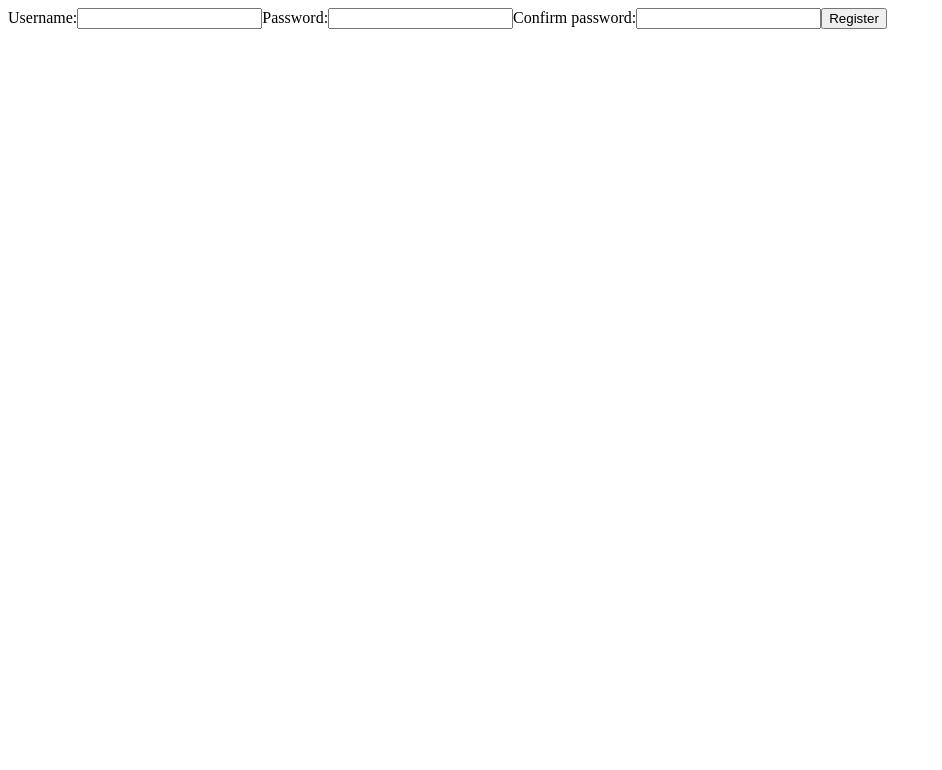
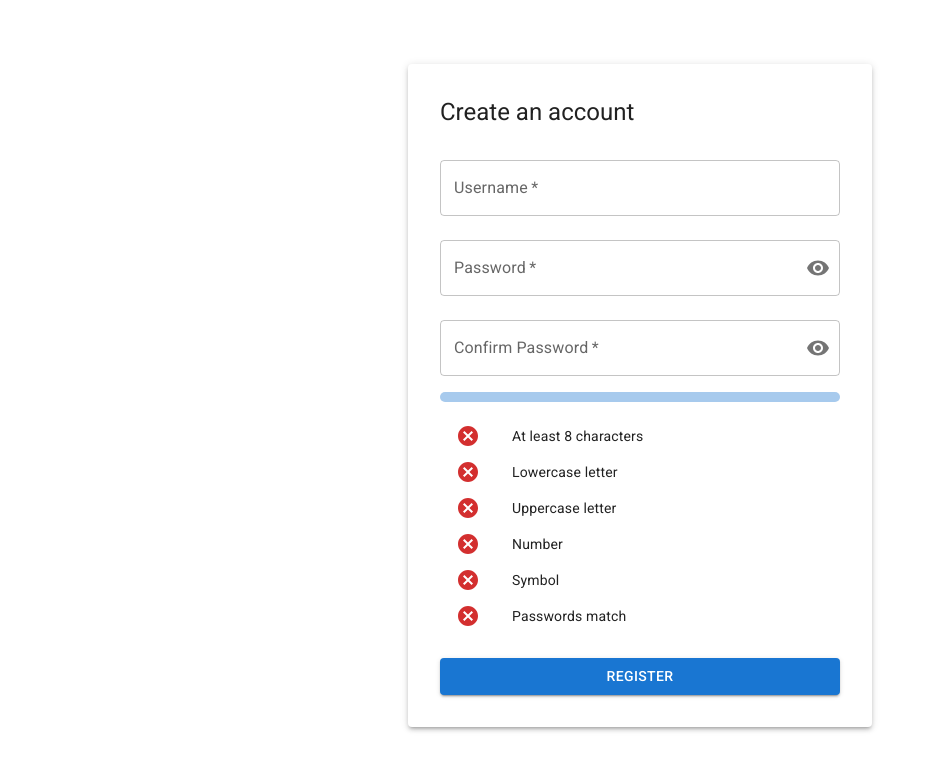
Before and after one commit to khantuevandrei/blog-frontend-author, a React app: page /register in a window 1280 px wide. Shown: the top 770 px of the page, without its empty margins (0-942 px from the left). Built offline with nearby package versions, Linux system fonts and the light colour scheme; the HTML template or start-up script is replaced by a standard one.

Commit message:
Set up register page. Use mui, add password checks

```diff
--- a/src/components/Register.jsx
+++ b/src/components/Register.jsx
@@ -1,5 +1,26 @@
-import { useState } from "react";
+import { useEffect, useState } from "react";
 import { useNavigate } from "react-router";
+import {
+  Box,
+  Button,
+  TextField,
+  Typography,
+  Alert,
+  Paper,
+  IconButton,
+  InputAdornment,
+  LinearProgress,
+  List,
+  ListItem,
+  ListItemIcon,
+  ListItemText,
+} from "@mui/material";
+import {
+  Visibility,
+  VisibilityOff,
+  CheckCircle,
+  Cancel,
+} from "@mui/icons-material";
 
 export default function Register() {
   const navigate = useNavigate();
@@ -10,11 +31,41 @@ export default function Register() {
     confirmPassword: "",
   });
 
+  const [showPassword, setShowPassword] = useState(false);
+  const [showConfirmPassword, setShowConfirmPassword] = useState(false);
   const [error, setError] = useState(null);
   const [success, setSuccess] = useState(null);
 
-  const passwordRegex =
-    /^(?=.*[a-z])(?=.*[A-Z])(?=.*\d)(?=.*[!@#$%^&*()_\-+=\[\]{};:"\\|,.<>\/?]).{8,}$/;
+  // Live validation
+  const [validations, setValidations] = useState({
+    length: false,
+    lowercase: false,
+    uppercase: false,
+    number: false,
+    symbol: false,
+    passwordsMatch: false,
+  });
+
+  const passwordRegex = {
+    lowercase: /[a-z]/,
+    uppercase: /[A-Z]/,
+    number: /\d/,
+    symbol: /[!@#$%^&*()_\-+=\[\]{};:"\\|,.<>\/?]/,
+    length: /.{8,}/,
+  };
+
+  // Update live validation on password change
+  useEffect(() => {
+    const password = form.password;
+    setValidations({
+      length: passwordRegex.length.test(password),
+      lowercase: passwordRegex.lowercase.test(password),
+      uppercase: passwordRegex.uppercase.test(password),
+      number: passwordRegex.number.test(password),
+      symbol: passwordRegex.symbol.test(password),
+      passwordsMatch: password && password === form.confirmPassword,
+    });
+  }, [form.password, form.confirmPassword]);
 
   function handleChange(e) {
     setForm({
@@ -23,20 +74,27 @@ export default function Register() {
     });
   }
 
+  function togglePassword() {
+    setShowPassword((prev) => !prev);
+  }
+
+  function toggleConfirmPassword() {
+    setShowConfirmPassword((prev) => !prev);
+  }
+
+  function passwordStrength() {
+    const vals = Object.values(validations);
+    return vals.filter(Boolean).length / vals.length;
+  }
+
   async function handleSubmit(e) {
     e.preventDefault();
     setError(null);
     setSuccess(null);
 
-    // Validate password
-    if (!passwordRegex.test(form.password)) {
-      setError(
-        "Password must be at least 8 characters long and include lowercase, uppercase, number and symbol"
-      );
-      return;
-    }
-    if (form.password !== form.confirmPassword) {
-      setError("Passwords do not match");
+    // Final validation
+    if (Object.values(validations).some((v) => !v)) {
+      setError("Please fix the validation errors.");
       return;
     }
 
@@ -57,50 +115,117 @@ export default function Register() {
         return;
       }
 
-      setSuccess("Account created. Redirecting to Login...");
+      setSuccess("Account created. Redirecting...");
       setTimeout(() => {
         navigate("/login");
-      }, 1000);
+      }, 3000);
     } catch (err) {
       setError("Network error");
     }
   }
 
   return (
-    <>
+    <Box sx={{ display: "flex", justifyContent: "center", mt: 8, px: 2 }}>
+      <Paper elevation={3} sx={{ p: 4, width: "100%", maxWidth: 400 }}>
+        <Typography variant="h5" mb={2}>
+          Create an account
+        </Typography>
+
         <form onSubmit={handleSubmit}>
-        <label htmlFor="username">Username:</label>
-        <input
-          type="text"
+          <TextField
+            label="Username"
             name="username"
-          id="username"
+            fullWidth
+            margin="normal"
             value={form.username}
             onChange={handleChange}
             required
           />
-        <label htmlFor="password">Password:</label>
-        <input
-          type="password"
+          <TextField
+            label="Password"
+            type={showPassword ? "text" : "password"}
             name="password"
-          id="password"
+            fullWidth
+            margin="normal"
             value={form.password}
             onChange={handleChange}
             required
+            InputProps={{
+              endAdornment: (
+                <InputAdornment position="end">
+                  <IconButton onClick={togglePassword} edge="end">
+                    {showPassword ? <VisibilityOff /> : <Visibility />}
+                  </IconButton>
+                </InputAdornment>
+              ),
+            }}
           />
-        <label htmlFor="confirmPassword">Confirm password:</label>
-        <input
-          type="password"
+          <TextField
+            label="Confirm Password"
+            type={showConfirmPassword ? "text" : "password"}
             name="confirmPassword"
-          id="confirmPassword"
+            fullWidth
+            margin="normal"
             value={form.confirmPassword}
             onChange={handleChange}
             required
+            InputProps={{
+              endAdornment: (
+                <InputAdornment position="end">
+                  <IconButton onClick={toggleConfirmPassword} edge="end">
+                    {showConfirmPassword ? <VisibilityOff /> : <Visibility />}
+                  </IconButton>
+                </InputAdornment>
+              ),
+            }}
           />
-        <button type="submit">Register</button>
+          {/* Password strength meter */}
+          <Box sx={{ mt: 1 }}>
+            <LinearProgress
+              variant="determinate"
+              value={passwordStrength() * 100}
+              sx={{ height: 10, borderRadius: 5 }}
+            />
+          </Box>
+          {/* Live validation checklist */}
+          <List dense sx={{ mt: 1 }}>
+            {[
+              { label: "At least 8 characters", key: "length" },
+              { label: "Lowercase letter", key: "lowercase" },
+              { label: "Uppercase letter", key: "uppercase" },
+              { label: "Number", key: "number" },
+              { label: "Symbol", key: "symbol" },
+              { label: "Passwords match", key: "passwordsMatch" },
+            ].map((item) => (
+              <ListItem key={item.key}>
+                <ListItemIcon>
+                  {validations[item.key] ? (
+                    <CheckCircle color="success" />
+                  ) : (
+                    <Cancel color="error" />
+                  )}
+                </ListItemIcon>
+                <ListItemText primary={item.label} />
+              </ListItem>
+            ))}
+          </List>
+
+          <Button type="submit" variant="contained" fullWidth sx={{ mt: 2 }}>
+            Register
+          </Button>
         </form>
+        {error && (
+          <Alert severity="error" sx={{ mt: 2 }}>
+            {error}
+          </Alert>
+        )}
 
-      {error && <p>{error}</p>}
-      {success && <p>{success}</p>}
-    </>
+        {success && (
+          <Alert severity="success" sx={{ mt: 2 }}>
+            {success}
+          </Alert>
+        )}
+      </Paper>
+    </Box>
   );
 }
```
Lines whose indentation alone changed are shown as unchanged.
